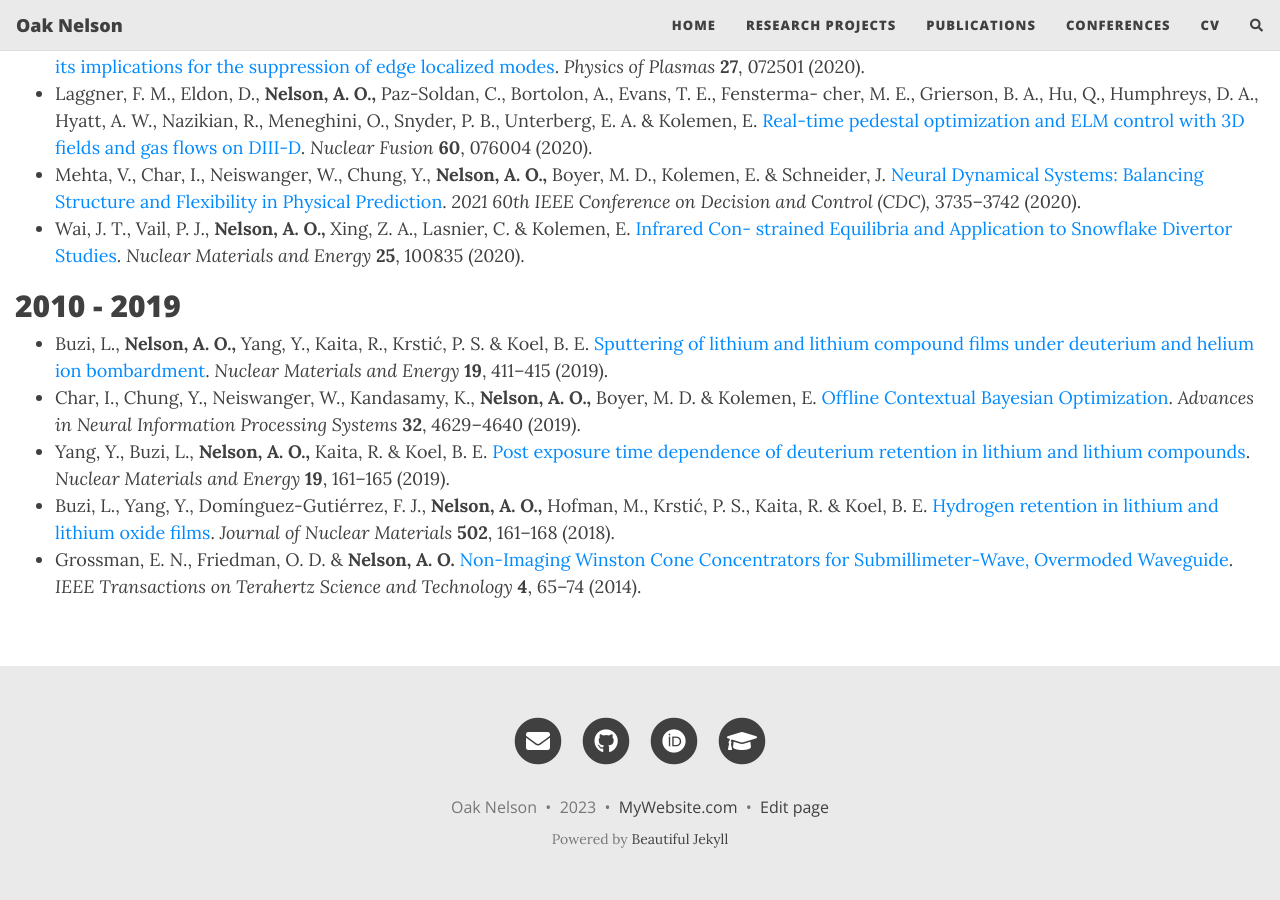
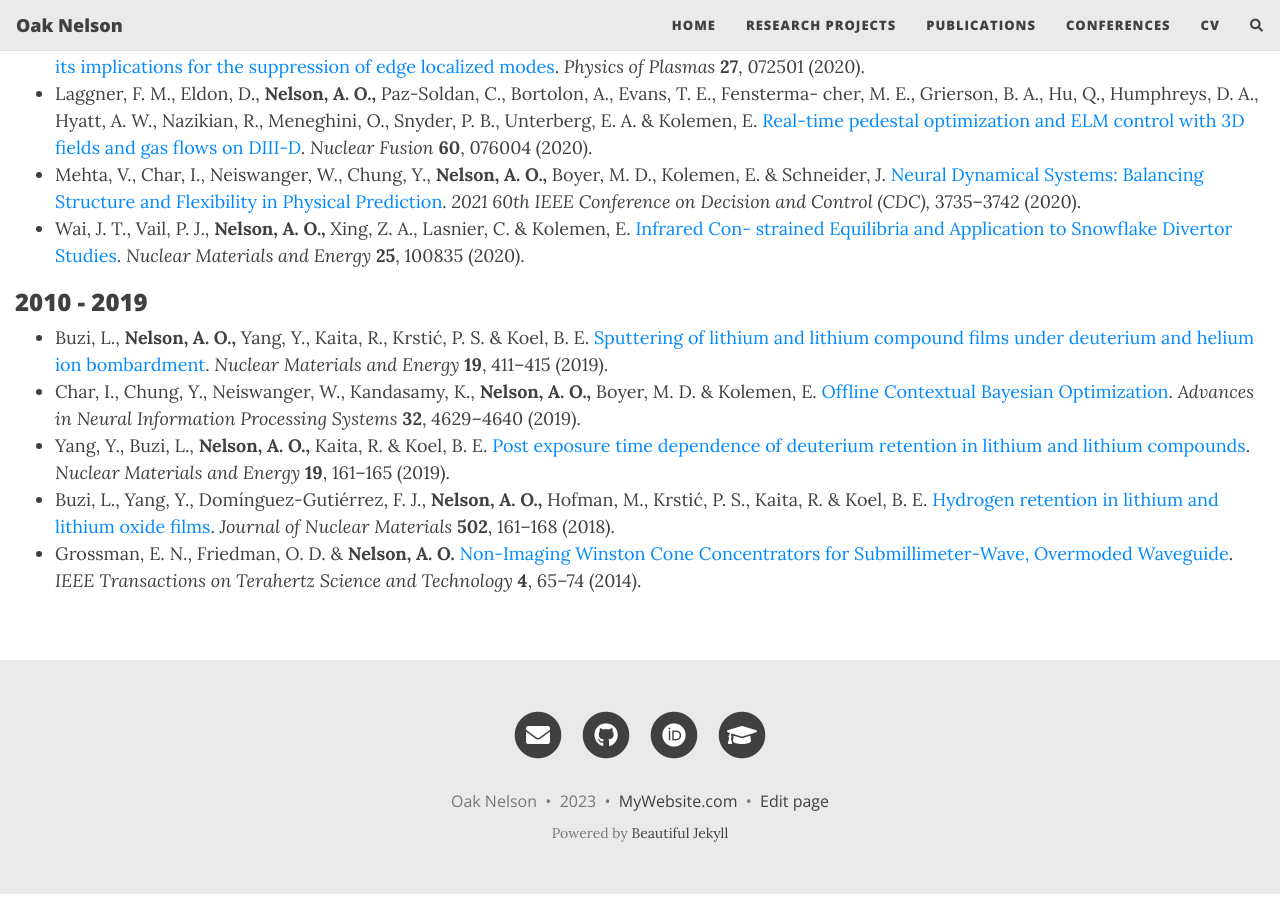
Before and after one commit to nelsonand/website, a Jekyll site: the page built from publications.md, in a window 1280 px wide and 900 px high, scrolled down 2016 px. Built offline with Jekyll 4.4.1, drawn with Linux system fonts in a browser that asks for light colours; nearby versions of some CDN libraries; comment, search, counter and statistics services are not loaded.

```diff
--- a/publications.md
+++ b/publications.md
@@ -92,7 +92,7 @@ full-width: true
     strained Equilibria and Application to Snowflake Divertor Studies](https://doi.org/10.1016/j.nme.2020.100835). _Nuclear Materials and Energy_
     **25**, 100835 (2020).
 
-## 2010 - 2019
+### 2010 - 2019
 
 - Buzi, L., **Nelson, A. O.,** Yang, Y., Kaita, R., Krstić, P. S. & Koel, B. E. [Sputtering of lithium
     and lithium compound films under deuterium and helium ion bombardment](https://doi.org/10.1016/j.nme.2019.02.037). _Nuclear Materials and_
```
